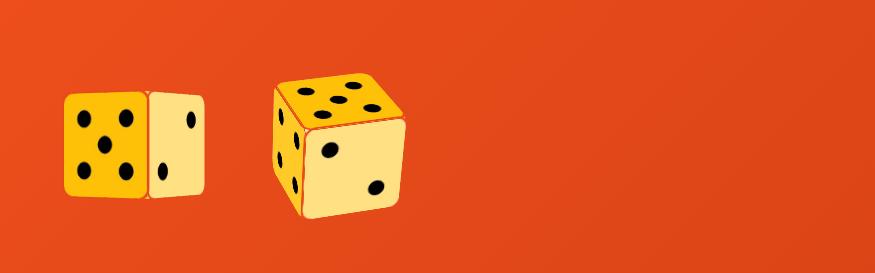
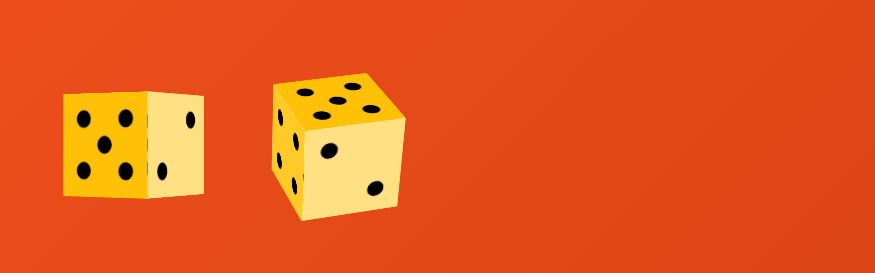
Before and after one commit to MosesKollam/Dice, a plain HTML site: page index.html in a window 1280 px wide. Shown: the part 174-447 px from the top of the page, without its empty margins (405-1280 px from the left). Drawn offline with Linux system fonts and the light colour scheme.

Commit message:
index.html
Remove border radius

```diff
--- a/index.html
+++ b/index.html
@@ -68,14 +68,14 @@
             position: absolute;
             width: 100px;
             height: 100px;
-            border: 2px solid var(--color-8);
+            /* border: 2px solid var(--color-8); */
             display: flex;
             justify-content: center;
             align-items: center;
             font-size: 18px;
             font-weight: bold;
             color: white;
-            border-radius: 12px;
+            /* border-radius: 12px; */
             /* <-- added for smooth edges */
             overflow: hidden;
             /* <-- ensures images don’t overflow the rounded corners */
@@ -116,7 +116,7 @@
             width: 100%;
             height: 100%;
             object-fit: cover;
-            border-radius: 12px;
+            /* border-radius: 12px; */
             /* <-- added for smooth edges */
             overflow: hidden;
             /* <-- ensures images don’t overflow the rounded corners */
```
